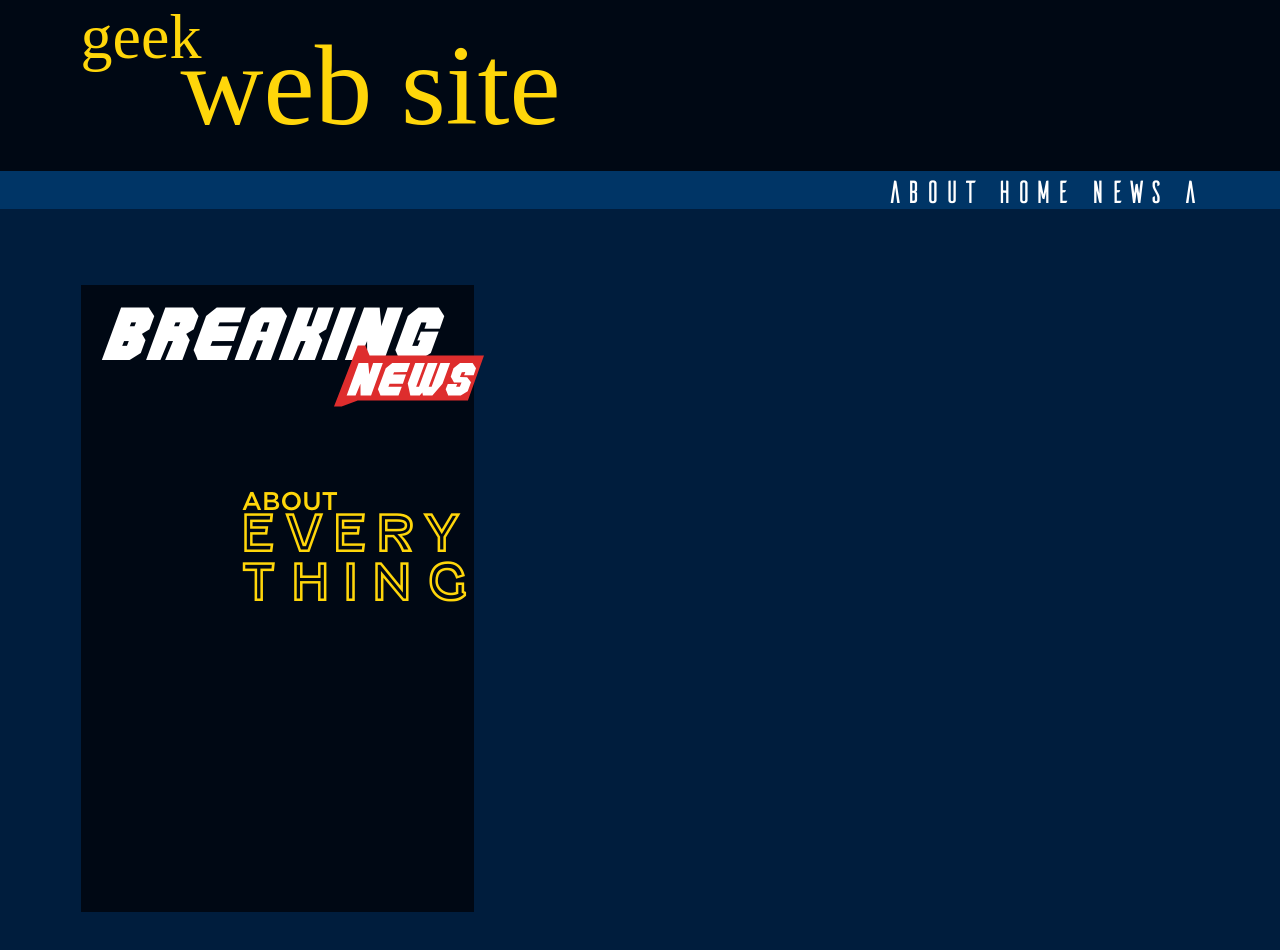
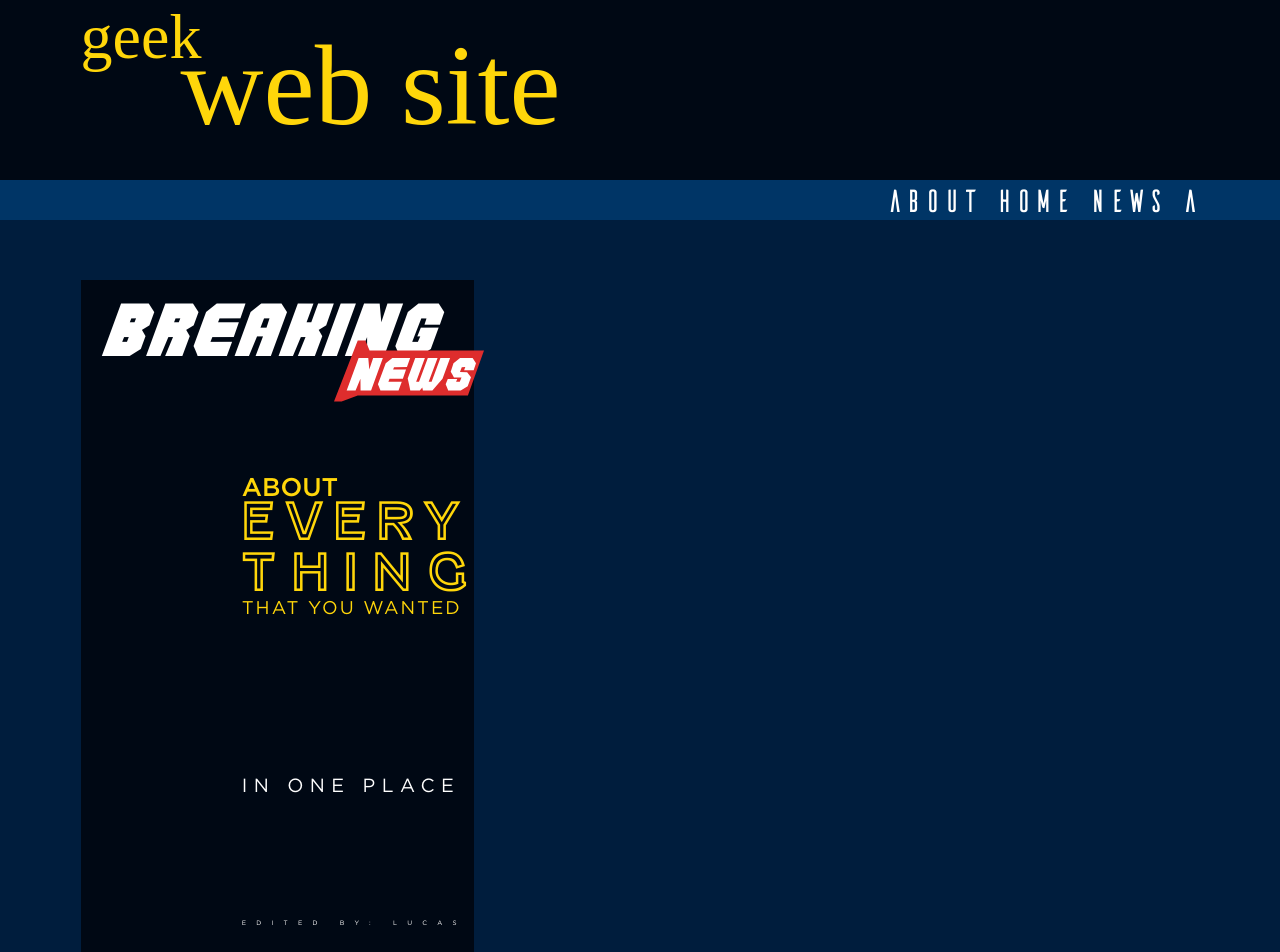
Before and after one commit to lucas-de-F/StarWarsPlanetsSearch, a React (Create React App) app: page / in a window 1280 px wide. Shown: the top 952 px of the page. Built offline with nearby package versions, Linux system fonts and the light colour scheme.

Commit message:
feat: card complete

```diff
--- a/src/Components/Card.tsx
+++ b/src/Components/Card.tsx
@@ -5,7 +5,7 @@ export function Card() {
     <>
       <div className="main darkColor"></div>
       <div className="mainTitle pading0">
-        <p className='braking'>BREAKING</p>
+        <p className='braking pading0'>BREAKING</p>
         <svg className="newsSVG" width="177" height="72" viewBox="0 0 177 72" fill="none" xmlns="http://www.w3.org/2000/svg">
           <path d="M28 0H37L42 11.7818H177L158 65H28L9 72H0L28 0Z" fill="#DE2D2D" />
           <path d="M43.76 59L57.648 20.6H46.192L41.648 34.296L40.432 20.664L29.04 20.6L14.96 59C21.9573 59 25.456 59 25.456 59L31.216 45.176L31.344 59H43.76Z" fill="white" />
@@ -19,7 +19,10 @@ export function Card() {
       <div className="mainText color2 pading0">ABOUT
         <p className='mainTextEvery pading0'>EVERY</p>
         <p className='mainTextthing pading0' >THING</p>
+        <p className='youwanted pading0' >THAT YOU WANTED</p>
       </div>
+      <div className='mainSupportText pading0'>IN ONE PLACE</div>
+      <div className='mainFooter pading0'>EDITED BY: LUCAS</div>
     </>
   )
 }
--- a/src/card.css
+++ b/src/card.css
@@ -9,6 +9,10 @@
   @font-face {
     font-family: gotham medium;
     src: url('./fonts/Gotham-Medium.otf');
+  }
+  @font-face {
+    font-family: gotham book;
+    src: url('./fonts/Gotham-Book.otf');
   }
   @font-face {
     font-family: fenwick;
@@ -39,6 +43,7 @@
     .mainTextEvery {
       font: 4.5vw fenwick;
       line-height: 50px;
+      margin-top: 0.2vw;
       letter-spacing: 10px;
       margin-right: 10px;
       line-height: 0.7;
@@ -47,7 +52,14 @@
       font: 4.5vw fenwick;
       line-height: 50px;
       letter-spacing: 16px;
-      margin-top: 2.3vw;
+      margin-top: 2.4vw;
+      line-height: 0.7;
+    }
+    .youwanted {
+      font: 1.44vw gotham book;
+      line-height: 50px;
+      letter-spacing: 2px;
+      margin-top: 2.5vw;
       line-height: 0.7;
     }
 
@@ -59,9 +71,10 @@
     }
 
     .newsSVG {
-      position: absolute;
-      top: 340px;
+      /* position: absolute; */
+      z-index: 2;
       margin-left: 253px;
+      margin-top: 15px;
       width: 150px;
     }
     @media (max-width: 1514px) {
@@ -79,12 +92,22 @@
       } */
     }
 
-    .main { grid-area: 16 / 2 / 49 / 7; }
-    .mainTitle { grid-area: 17 / 2 / 22 / 6; margin: 0px; }
+    .main { grid-area: 15 / 2 / 49 / 7; }
+    .mainTitle { grid-area: 16 / 2 / 22 / 6; margin: 0px; }
     .mainText {
-      grid-area: 27 / 4 / 39 / 7;
+      grid-area: 25 / 4 / 39 / 7;
       font: 2vw gotham medium;
       line-height: 0.7;
     }
-    .mainSupportText { grid-area: 42 / 5 / 44 / 7 }
-    .mainFooter { grid-area: 47 / 5 / 48 / 7; }
+    .mainSupportText {
+      grid-area: 40 / 4 / 44 / 7;
+      font: 1.49vw gotham book;
+      line-height: 0.7;
+      letter-spacing: 0.5vw;
+      color: white
+    }
+    .mainFooter {
+      grid-area: 47 / 4 / 48 / 7;
+      font: 0.5vw gotham book;
+      letter-spacing: 0.8vw;
+      color: white}
```
